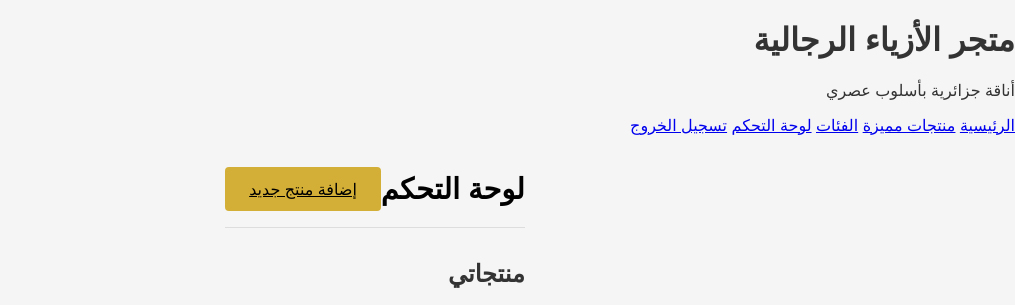
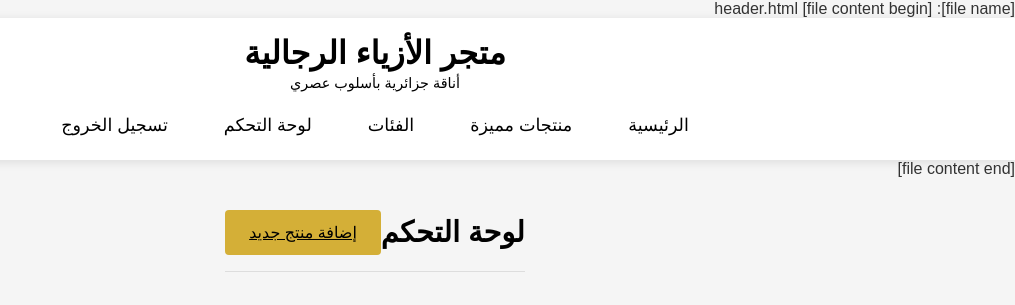
Before and after one commit to A78009866/Vestro, a Django app: page /dashboard/ in a window 1280 px wide. Shown: the top 305 px of the page, without its empty margins (265-1280 px from the left). Run offline with Django 5.2, Linux system fonts and the light colour scheme; a user stored in the database is signed in; data comes from the database, SQL or seed files in the repository.

Commit message:
Update header.html

```diff
--- a/store/templates/store/header.html
+++ b/store/templates/store/header.html
@@ -1,9 +1,14 @@
+[file name]: header.html
+[file content begin]
 <header>
+    <div class="header-container">
+        <div class="logo">
             <h1>متجر الأزياء الرجالية</h1>
             <p>أناقة جزائرية بأسلوب عصري</p>
-</header>
+        </div>
 
         <nav>
+            <div class="nav-links">
                 <a href="{% url 'store:home' %}">الرئيسية</a>
                 <a href="#featured">منتجات مميزة</a>
                 <a href="#categories">الفئات</a>
@@ -13,4 +18,82 @@
                 {% else %}
                     <a href="{% url 'store:login' %}">تسجيل الدخول</a>
                 {% endif %}
+            </div>
         </nav>
+    </div>
+</header>
+
+<style>
+    header {
+        background-color: #ffffff;
+        color: #000000;
+        padding: 1rem 0;
+        box-shadow: 0 2px 10px rgba(0,0,0,0.1);
+        position: sticky;
+        top: 0;
+        z-index: 100;
+    }
+
+    .header-container {
+        display: flex;
+        flex-direction: column;
+        align-items: center;
+        max-width: 1200px;
+        margin: 0 auto;
+        padding: 0 1rem;
+    }
+
+    .logo h1 {
+        color: #000000;
+        margin: 0;
+        font-size: 2rem;
+        text-align: center;
+    }
+
+    .logo p {
+        color: #000000;
+        margin: 0.2rem 0 0;
+        font-size: 0.9rem;
+        text-align: center;
+    }
+
+    nav {
+        width: 100%;
+        margin-top: 1rem;
+    }
+
+    .nav-links {
+        display: flex;
+        justify-content: center;
+        gap: 1.5rem;
+        flex-wrap: wrap;
+    }
+
+    nav a {
+        color: #000000;
+        text-decoration: none;
+        padding: 0.5rem 1rem;
+        font-size: 1.1rem;
+        transition: all 0.3s;
+        border-radius: 4px;
+        white-space: nowrap;
+    }
+
+    nav a:hover {
+        background-color: #d4af37;
+        color: #000000;
+    }
+
+    @media (max-width: 768px) {
+        .nav-links {
+            flex-direction: column;
+            align-items: center;
+            gap: 0.5rem;
+        }
+
+        .logo h1 {
+            font-size: 1.5rem;
+        }
+    }
+</style>
+[file content end]
```
Lines whose indentation alone changed are shown as unchanged.
